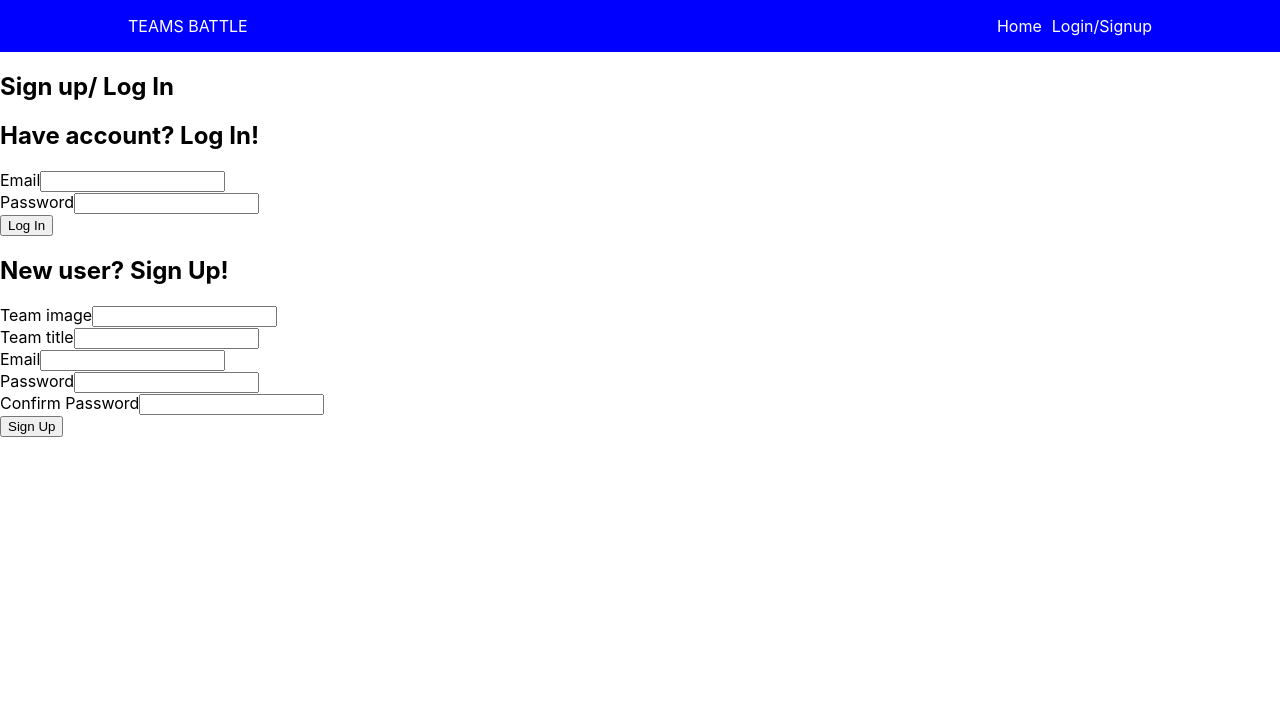
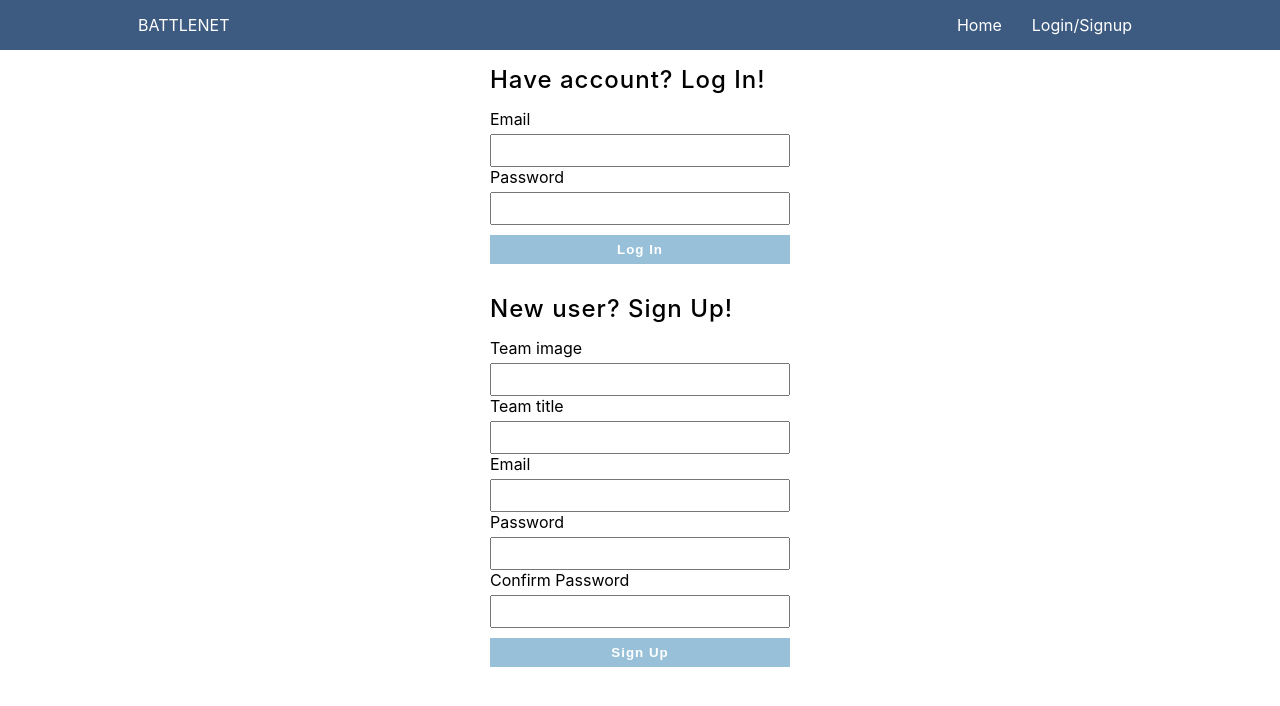
Before and after one commit to LaimaNam/react-test, a React (Create React App) app in the folder client/: page /login in a window 1280 px wide. Shown: the top 706 px of the page. Built offline with nearby package versions, Linux system fonts and the light colour scheme.

Commit message:
style updates

```diff
--- a/client/src/components/Header.js
+++ b/client/src/components/Header.js
@@ -6,7 +6,7 @@ import styled from 'styled-components';
 //styles
 const HeaderStyled = styled.div`
   width: 100%;
-  background-color: blue;
+  background-color: #3d5a80;
   color: #fff;
 
   header {
@@ -22,10 +22,16 @@ const HeaderStyled = styled.div`
   ul {
     display: flex;
     gap: 10px;
+    margin: 0;
   }
 
   li {
     list-style: none;
+    padding: 15px 10px;
+  }
+
+  li:hover {
+    background-color: #98c1d9;
   }
 
   a {
@@ -58,7 +64,7 @@ const Header = () => {
   return (
     <HeaderStyled>
       <header className="header">
-        <div>TEAMS BATTLE</div>
+        <div>BATTLENET</div>
         <nav>
           <ul>
             <li>
--- a/client/src/index.css
+++ b/client/src/index.css
@@ -7,6 +7,12 @@ body {
   -moz-osx-font-smoothing: grayscale;
 }
 
+* {
+  box-sizing: border-box;
+  padding: 0;
+  margin: 0;
+}
+
 code {
   font-family: source-code-pro, Menlo, Monaco, Consolas, 'Courier New',
     monospace;
--- a/client/src/pages/HomePage.js
+++ b/client/src/pages/HomePage.js
@@ -1,10 +1,100 @@
-import React from 'react';
+import axios from 'axios';
+import React, { useState, useEffect } from 'react';
+import styled from 'styled-components';
+
+const Teams = styled.section`
+  padding: 20px;
+  display: flex;
+  flex-wrap: wrap;
+  gap: 10px;
+
+  div {
+    width: 100%;
+    text-align: center;
+    box-shadow: 0px 0px 10px -3px #000000;
+    margin-bottom: 20px;
+  }
+
+  h4 {
+    margin: 0;
+    margin-top: 5px;
+  }
+
+  p {
+    margin-bottom: 15px;
+  }
+
+  div img {
+    width: 100%;
+    height: 200px;
+    object-fit: cover;
+  }
+
+  @media (min-width: 508px) {
+    div {
+      width: calc(100% / 2 - 10px);
+      text-align: center;
+      box-shadow: 0px 0px 10px -3px #000000;
+      margin-bottom: 20px;
+    }
+  }
+
+  @media (min-width: 768px) {
+    div {
+      width: calc(100% / 3 - 10px);
+      text-align: center;
+      box-shadow: 0px 0px 10px -3px #000000;
+      margin-bottom: 20px;
+    }
+  }
+
+  @media (min-width: 1000px) {
+    div {
+      width: calc(100% / 4 - 10px);
+      text-align: center;
+      box-shadow: 0px 0px 10px -3px #000000;
+      margin-bottom: 20px;
+    }
+  }
+`;
 
 // -- API URL
-// const GET_TEAMS_URI = 'http://localhost:5000/api/teams';
+const GET_TEAMS_URI = 'http://localhost:5000/api/teams';
+
+const getTeams = async (setAllTeams) => {
+  try {
+    const teams = await axios.get(GET_TEAMS_URI);
+
+    setAllTeams(teams.data);
+  } catch (err) {
+    return console.log(err);
+  }
+};
 
 const HomePage = () => {
-  return <div>home page</div>;
+  const [allTeams, setAllTeams] = useState([]);
+
+  useEffect(() => {
+    getTeams(setAllTeams);
+  }, []);
+
+  return (
+    <main>
+      <Teams>
+        {allTeams && allTeams.length !== 0 ? (
+          allTeams.map((team) => (
+            <div key={team._id}>
+              <img src={team.image} alt="" />
+              <h4>{`${team.title} team`}</h4>
+              <p>Score: {team.votes}</p>
+            </div>
+          ))
+        ) : (
+          <p>No teams to show</p>
+        )}
+      </Teams>
+    </main>
+  );
 };
 
 export default HomePage;
--- a/client/src/pages/LoginPage.js
+++ b/client/src/pages/LoginPage.js
@@ -2,6 +2,61 @@ import React, { useState, useContext, useRef } from 'react';
 import { useHistory } from 'react-router';
 import axios from 'axios';
 import { TeamContext } from '../App';
+import styled from 'styled-components';
+
+const FormsStyled = styled.div`
+  display: flex;
+  flex-direction: column;
+  justify-content: center;
+  align-items: center;
+
+  h2 {
+    letter-spacing: 1px;
+    font-weight: 500;
+    margin: 15px 0;
+  }
+
+  form {
+    width: 300px;
+  }
+
+  form div {
+    width: 100%;
+    display: flex;
+    flex-direction: column;
+    gap: 5px;
+  }
+
+  form label {
+    text-align: left;
+  }
+
+  form input {
+    padding: 7px;
+  }
+
+  form input[type='submit'] {
+    margin-top: 10px;
+    letter-spacing: 1px;
+    font-weight: bold;
+    border: none;
+    transition: 0.3s;
+    background-color: #98c1d9;
+    color: #fff;
+  }
+
+  form input[type='submit']:hover {
+    background-color: #3d5a80;
+    cursor: pointer;
+  }
+
+  .signUpMessage,
+  .loginMessage {
+    margin: 15px 0;
+    padding-left: 5px;
+    border-left: 10px solid #3d5a80;
+  }
+`;
 
 const LoginPage = () => {
   //Hooks
@@ -91,12 +146,7 @@ const LoginPage = () => {
 
   return (
     <main>
-      <div>
-        <section>
-          <h1>Sign up/ Log In</h1>
-        </section>
-
-        <div className="login-signup-container">
+      <FormsStyled className="login-signup-container">
         {/* login section */}
         <section id="login">
           <h2>
@@ -129,9 +179,7 @@ const LoginPage = () => {
               <input type="submit" value="Log In" />
             </div>
           </form>
-            <p id="loginMessage" className="form-message form-message-danger">
-              {loginErrorMessage}
-            </p>
+          <p className="loginMessage">{loginErrorMessage}</p>
         </section>
         {/* sign up section */}
         <section id="signup">
@@ -199,10 +247,9 @@ const LoginPage = () => {
               <input type="submit" value="Sign Up" />
             </div>
           </form>
-            <p id="signUpMessage">{signupErrorMessage}</p>
+          <p className="signUpMessage">{signupErrorMessage}</p>
         </section>
-        </div>
-      </div>
+      </FormsStyled>
     </main>
   );
 };
--- a/client/src/pages/TeamAccountPage.js
+++ b/client/src/pages/TeamAccountPage.js
@@ -5,24 +5,112 @@ import { useHistory } from 'react-router';
 import { TeamContext } from './../App';
 
 //styles
+const TeamMain = styled.div`
+  text-align: center;
+  max-width: 1024px;
+  margin: auto;
+  .teamMainInfo {
+    padding: 20px 0;
+  }
+
+  .teamMainInfo button {
+    padding: 10px 15px;
+    margin-top: 20px;
+    border: none;
+    background-color: #98c1d9;
+    color: #fff;
+    transition: 0.3s;
+  }
+  .teamMainInfo button:hover {
+    background-color: #3d5a80;
+    cursor: pointer;
+  }
+
+  h4 {
+    margin: 20px;
+  }
+
+  p {
+    width: 70%;
+    margin: auto;
+  }
+`;
+
 const Teams = styled.section`
   padding: 20px;
   display: flex;
   flex-wrap: wrap;
+  gap: 10px;
+
   div {
-    width: calc(100% / 4 - 10px);
-    padding: 10px;
+    width: 100%;
     text-align: center;
+    box-shadow: 0px 0px 10px -3px #000000;
+    margin-bottom: 20px;
   }
 
-  div h4,
+  h4 {
+    margin: 0;
+    margin-top: 5px;
+  }
+
   p {
-    margin: 0;
+    margin-bottom: 15px;
   }
+
   div img {
     width: 100%;
     height: 200px;
     object-fit: cover;
+  }
+
+  div button {
+    width: 50%;
+    border: none;
+    padding: 10px;
+    cursor: pointer;
+    transition: 0.3s;
+  }
+
+  .remove:hover {
+    background-color: tomato;
+    color: #fff;
+  }
+
+  .add {
+    background-color: #98c1d9;
+    color: #fff;
+  }
+  .add:hover {
+    background-color: #3d5a80;
+    cursor: pointer;
+  }
+
+  @media (min-width: 508px) {
+    div {
+      width: calc(100% / 2 - 10px);
+      text-align: center;
+      box-shadow: 0px 0px 10px -3px #000000;
+      margin-bottom: 20px;
+    }
+  }
+
+  @media (min-width: 768px) {
+    div {
+      width: calc(100% / 3 - 10px);
+      text-align: center;
+      box-shadow: 0px 0px 10px -3px #000000;
+      margin-bottom: 20px;
+    }
+  }
+
+  @media (min-width: 1000px) {
+    div {
+      width: calc(100% / 4 - 10px);
+      text-align: center;
+      box-shadow: 0px 0px 10px -3px #000000;
+      margin-bottom: 20px;
+    }
   }
 `;
 
@@ -132,10 +220,16 @@ const TeamAccountPage = () => {
   return (
     <main>
       {teamsToShow && currentTeam ? (
-        <>
-          <h2>{currentTeam.title} account page</h2>
-          <div>
-            <p>{state.team}</p>
+        <TeamMain>
+          <div className="teamMainInfo" image={currentTeam.image}>
+            <h2>{currentTeam.title} team account page</h2>
+            <h4>Rules</h4>
+            <p>
+              You can only vote one time on each team. 1 score up(+) or 1 score
+              down(-). Once voted - there is no turning back. So think twice
+              before giving your vote. If team has 0 score you can not vote
+              down.
+            </p>
             <button onClick={() => logoutTeam()}>Logout</button>
           </div>
           <Teams>
@@ -144,21 +238,21 @@ const TeamAccountPage = () => {
                 <img src={team.image} alt="" />
                 <h4>
                   {currentTeam._id === team._id
-                    ? `${team.title}(Your team)`
-                    : team.title}
+                    ? `${team.title} team (Your team)`
+                    : `${team.title} team`}
                 </h4>
                 <p>Score: {team.votes}</p>
 
-                <button id={team._id} onClick={upVote}>
-                  +
+                <button className="remove" id={team._id} onClick={downVote}>
+                  &#x268A;
                 </button>
-                <button id={team._id} onClick={downVote}>
-                  -
+                <button className="add" id={team._id} onClick={upVote}>
+                  &#x271A;
                 </button>
               </div>
             ))}
           </Teams>
-        </>
+        </TeamMain>
       ) : (
         <p>Something went wrong</p>
       )}
```
Lines whose indentation alone changed are shown as unchanged.
